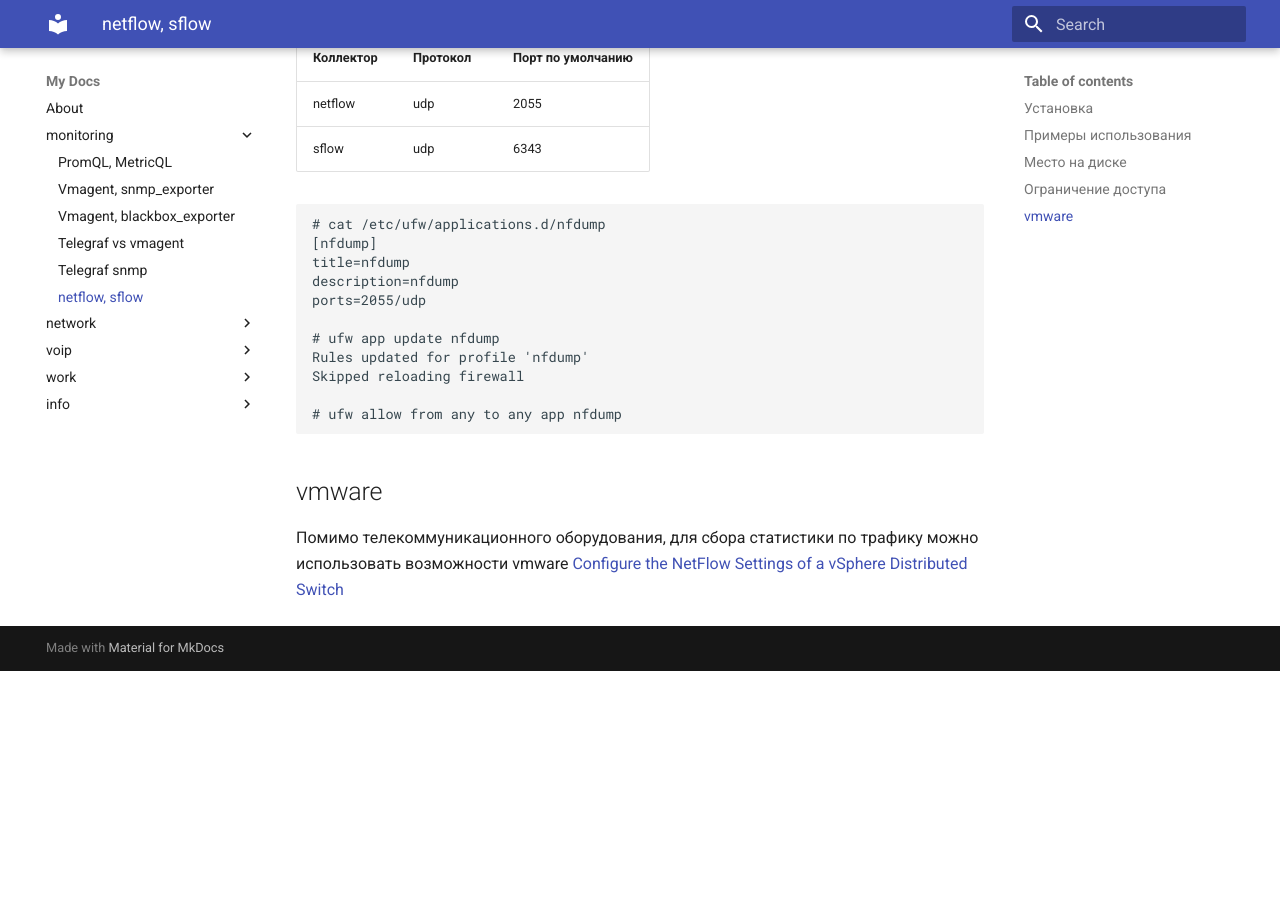
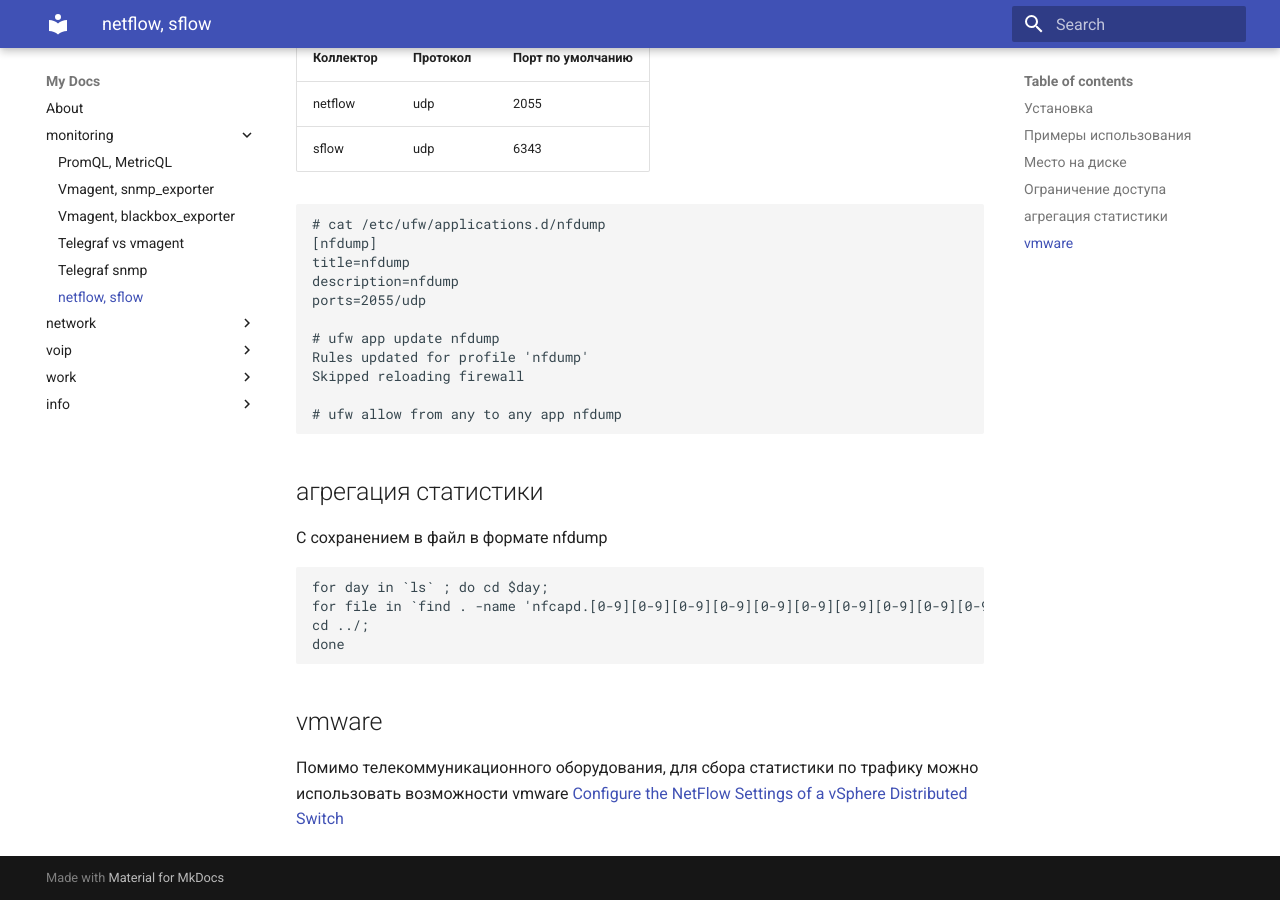
Before and after one commit to v98765/v98765.github.io, an MkDocs documentation site: the page built from docs/monitoring/sflow.md, in a window 1280 px wide and 900 px high, scrolled down 1875 px. Built offline with MkDocs 1.6.1 and Material for MkDocs 9.7.7, drawn with Linux system fonts in a browser that asks for light colours; before the commit the page ends 2546 px from its top, so only the background shows below that.

Commit message:
monitoring/sflow.md nfdump aggregation to file

````diff
--- a/docs/monitoring/sflow.md
+++ b/docs/monitoring/sflow.md
@@ -97,6 +97,16 @@
 # ufw allow from any to any app nfdump
 ```
 
+## агрегация статистики
+
+С сохранением в файл в формате nfdump
+```sh
+for day in `ls` ; do cd $day;
+for file in `find . -name 'nfcapd.[0-9][0-9][0-9][0-9][0-9][0-9][0-9][0-9][0-9][0-9][0-9][0-9]'` ; do  nfdump -A srcip,dstip -a -r ${file} -w ${file}.a ; rm -f ${file} ; done;
+cd ../;
+done
+```
+
 ## vmware
 
 Помимо телекоммуникационного оборудования, для сбора статистики по трафику можно использовать возможности vmware
````
